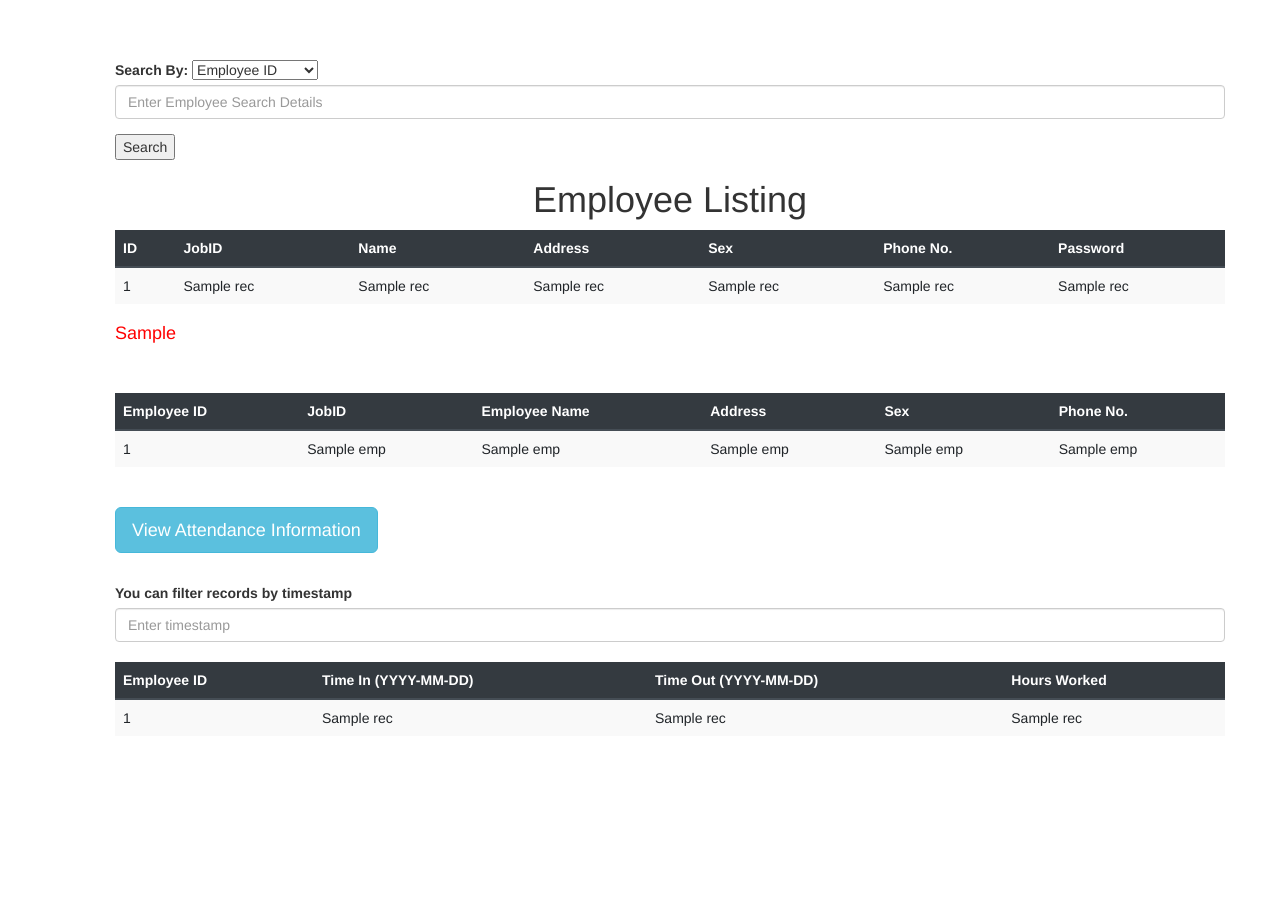
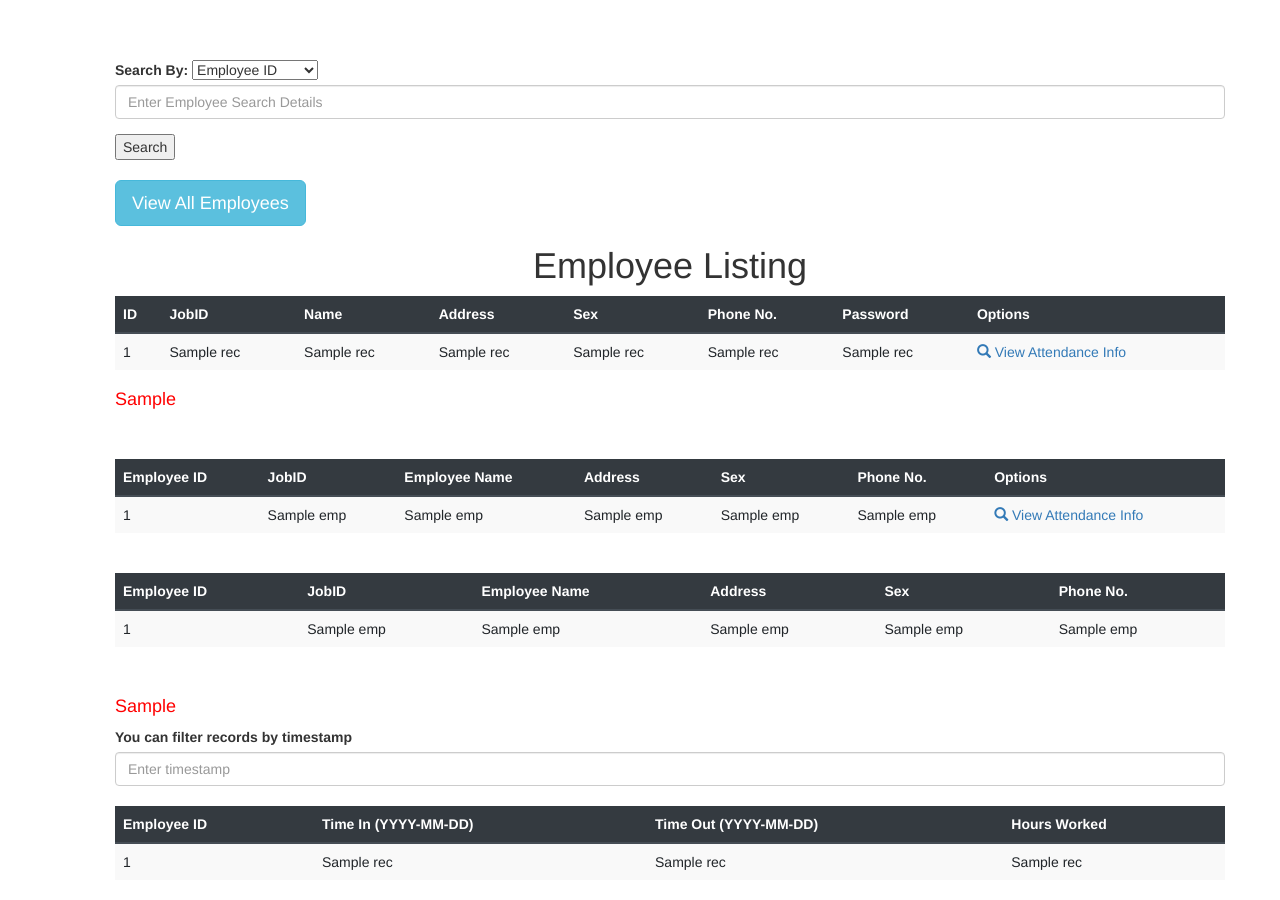
Before and after one commit to rmlsuperville/COMP3613GroupProject, a Flask app: template templates/executive.html in a window 1280 px wide. Shown: the part 62-962 px from the top of the page. Before the commit the page ends 788 px from the top, so only its background shows below. Run offline with Flask 2, Linux system fonts and the light colour scheme; the template is opened without the code that fills it: most values are stand-ins (such as "Sample title", 1, 10 or a date in 2020); some libraries are stand-ins or nearby versions.

Commit message:
updated executive interface

```diff
--- a/deploy.py
+++ b/deploy.py
@@ -134,14 +134,14 @@ def employee_search_exec():
 def employee_attendance_info(id):
 	cur1 = mysql.connection.cursor()
 	cur2 = mysql.connection.cursor()
-	result1 = cur1.execute("SELECT ID, JobID, Name, Address, Sex, PhoneNo FROM EmployeeInfo WHERE ID = {};". format(id))
-	empRecord = cur1.fetchall()
+	cur1.execute("SELECT ID, JobID, Name, Address, Sex, PhoneNo FROM EmployeeInfo WHERE ID = {};". format(id))
+	empInfo = cur1.fetchall()
 	result2 = cur2.execute("SELECT * FROM EmployeeRecords WHERE EmployeeID = {};". format(id))
 	if result2 > 0:
 			empAttendance = cur2.fetchall()
-			return render_template('executive.html', empRecord = empRecord, empAttendance=empAttendance)
+			return render_template('executive.html', empInfo = empInfo, empAttendance=empAttendance)
 	else:
-		return render_template('executive.html', empRecord=empRecord , att_msg="No Attendance Results Found")
+		return render_template('executive.html', empInfo = empInfo, att_msg="No Attendance Results Found")
 
 
 @app.route('/manual_log')
--- a/templates/executive.html
+++ b/templates/executive.html
@@ -17,16 +17,19 @@
         </div>
         <input type="submit" value="Search">
     </form>
+    <br>
+    <a href="/executive"><button style="margin: 0 auto;" type="button" class="btn btn-info btn-lg">View All Employees</button></a>
 
     {% if empRecords is defined %}
         <h1 class="display-5" style="text-align:center;" >Employee Listing</h1>
         <table class="table table-striped table-hover">
             <thead class="thead-dark">
-                <th>ID</th> <th>JobID</th> <th>Name</th> <th>Address</th> <th>Sex</th>  <th>Phone No.</th><th>Password</th>
+                <th>ID</th> <th>JobID</th> <th>Name</th> <th>Address</th> <th>Sex</th>  <th>Phone No.</th><th>Password</th><th>Options</th>
             </thead>
 
             <tbody>
                 {% for emp in empRecords%}
+                {% set empId = emp[0] %}
                 <tr>
                     <td>{{emp[0]}}</td>
                     <td>{{emp[1]}}</td>
@@ -35,6 +38,7 @@
                     <td>{{emp[4]}}</td>
                     <td>{{emp[5]}}</td>
                     <td>{{emp[6]}}</td>
+                    <td><a href="/employee_attendance_info/{{empId}}"><span class="glyphicon glyphicon-search"></span> View Attendance Info</a></td>
                 </tr>
                 {% endfor %}
             </tbody>
@@ -45,14 +49,13 @@
         <h4 style="color: red;">{{emp_msg}}</h4>
     {% endif %}
 
-
     <br><br>
 
     {% if empRecord is defined %}
         {% set empId = empRecord[0][0] %}
         <table class="table table-striped table-hover">
                 <thead class="thead-dark">
-                    <th>Employee ID</th> <th>JobID</th> <th>Employee Name</th> <th>Address</th> <th>Sex</th>  <th>Phone No.</th>
+                    <th>Employee ID</th> <th>JobID</th> <th>Employee Name</th> <th>Address</th> <th>Sex</th>  <th>Phone No.</th> <th>Options</th>
                 </thead>
                 <tbody>
                     {% for emp in empRecord%}
@@ -64,19 +67,37 @@
                         <td>{{emp[3]}}</td>
                         <td>{{emp[4]}}</td>
                         <td>{{emp[5]}}</td>
+                        <td><a href="/employee_attendance_info/{{empId}}"><span class="glyphicon glyphicon-search"></span> View Attendance Info</a></td>
                     </tr>
                     {% endfor %}
                 </tbody>
         </table>
+        <br>
+    {% endif %}
 
+    {% if empInfo is defined %}
+    <table class="table table-striped table-hover">
+        <thead class="thead-dark">
+            <th>Employee ID</th> <th>JobID</th> <th>Employee Name</th> <th>Address</th> <th>Sex</th>  <th>Phone No.</th>
+        </thead>
+        <tbody>
+            {% for emp in empInfo%}
+            <tr>
+                <td>{{emp[0]}}</td>
+                <td>{{emp[1]}}</td>
+                <td>{{emp[2]}}</td>
+                <td>{{emp[3]}}</td>
+                <td>{{emp[4]}}</td>
+                <td>{{emp[5]}}</td>
+            </tr>
+            {% endfor %}
+        </tbody>
+    </table>
     <br>
-
-        <a href="/employee_attendance_info/{{empId}}"><button style="margin: 0 auto;" type="button" class="btn btn-info btn-lg">View Attendance Information</button></a>
-
-        <br><br>
+    {% endif %}
 
     {% if att_msg is defined %}
-            <h4 style="color: red;">{{msg}}</h4>
+        <h4 style="color: red;">{{att_msg}}</h4>
     {% endif %}
 
     {% if empAttendance is defined %}
@@ -127,8 +148,4 @@
 
 
 
-    {% endif %}
-
-
-
 {% endblock content %}
```
Lines whose indentation alone changed are shown as unchanged.
